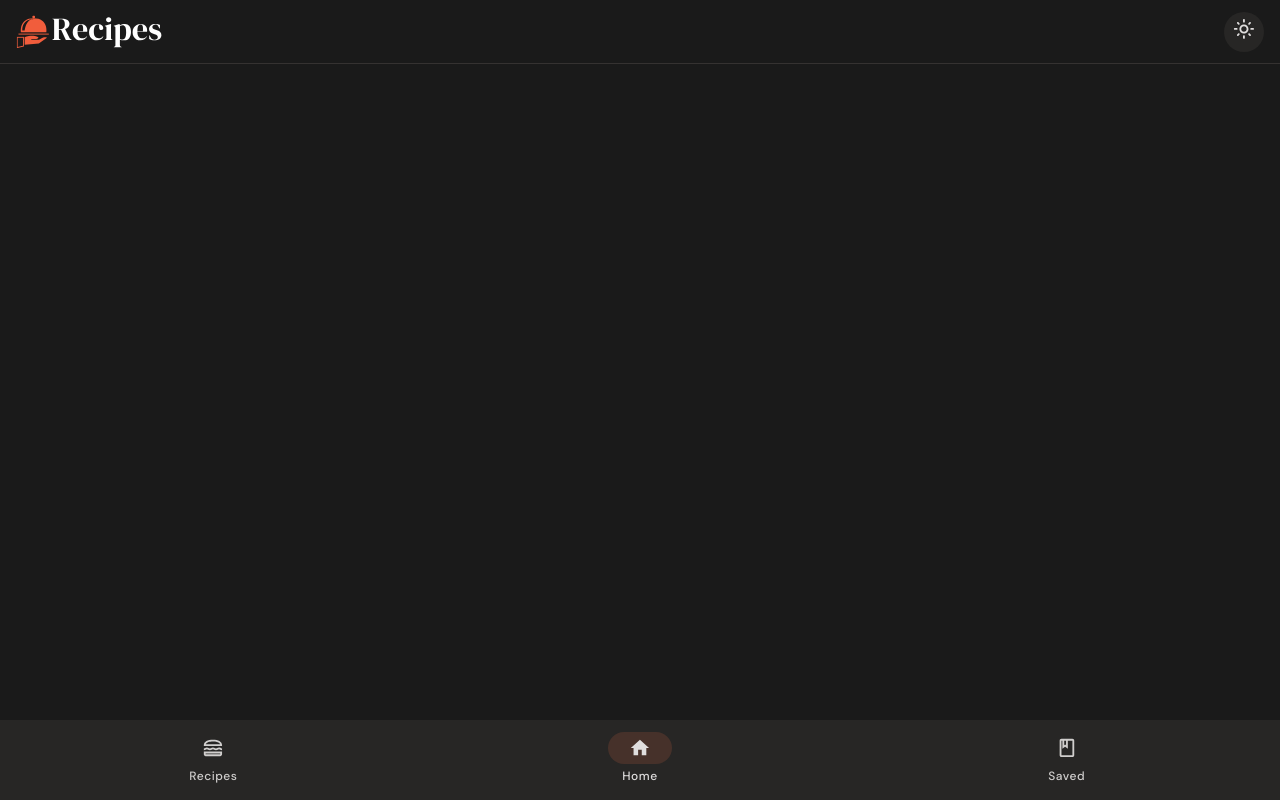
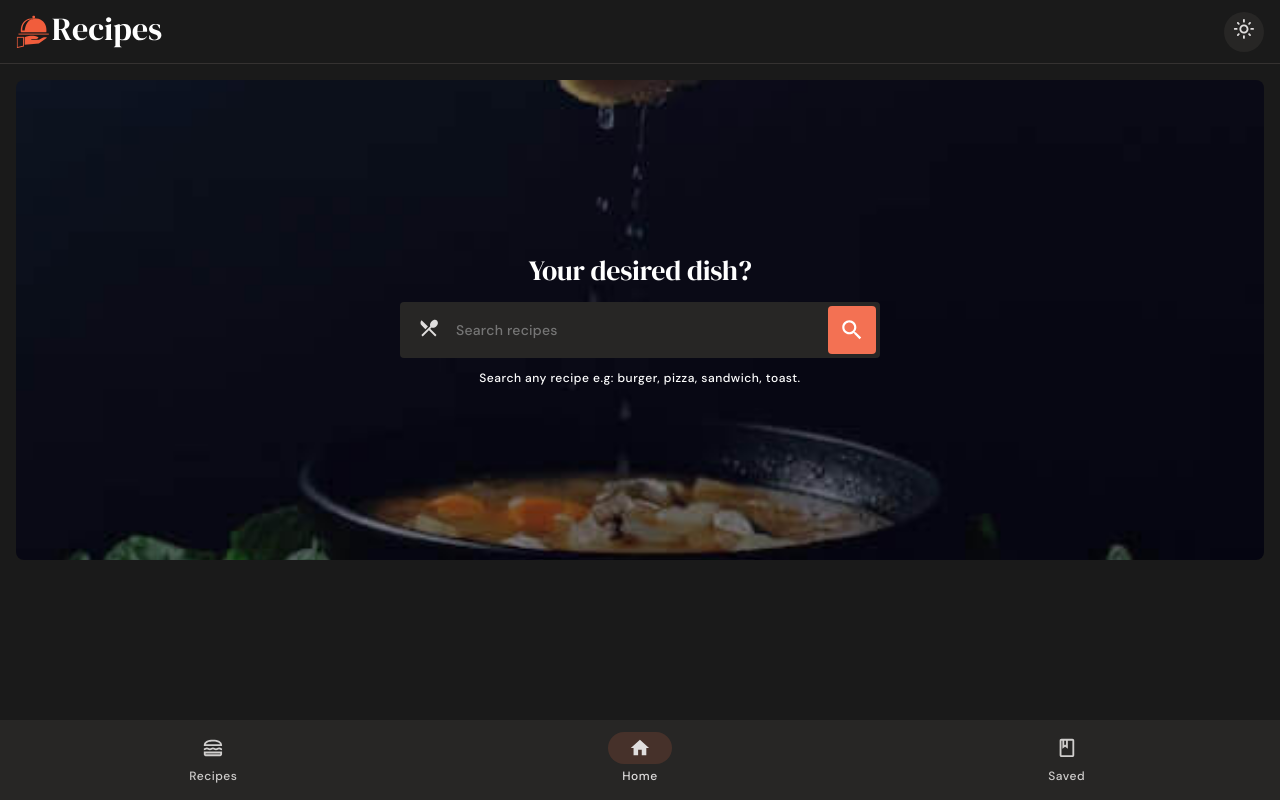
Before and after one commit to Basavarajakjbasuu/Recipes, a React (Vite) app: page / in a window 1280 px wide. Built offline with nearby package versions, Linux system fonts and the light colour scheme.

Commit message:
Hero section is finished

```diff
--- /dev/null
+++ b/src/components/hero/Hero.tsx
@@ -0,0 +1,50 @@
+import { FC, ReactElement } from 'react'
+
+import './hero.css';
+
+import SearchIcon from '@mui/icons-material/SearchOutlined';
+import  LocalDiningIcon  from '@mui/icons-material/LocalDiningOutlined';
+
+const Hero: FC = (): ReactElement => {
+  return (
+    <article>
+
+      <section className="hero" aria-label='banner'>
+
+        <div className="banner-card">
+
+          <h1 className="display-large">Your desired dish?</h1>
+
+          <div className="search-wrapper">
+
+            <span className=" material-symbols-outlined leading-icon"><LocalDiningIcon fontSize='large' /></span>
+
+            <input
+              type="search"
+              name="search"
+              aria-label='Search recipes'
+              placeholder='Search recipes'
+              className='search-field body-medium has-value'
+              autoComplete="off"
+            />
+
+            <button className="search-submit" aria-label='Submit'>
+
+              <span className='material-symbols-outlined'><SearchIcon fontSize='inherit' /></span>
+
+            </button>
+
+          </div>
+
+          <p className="label-medium">
+            Search any recipe e.g: burger, pizza, sandwich, toast.
+          </p>
+
+        </div>
+      </section>
+
+    </article>
+  )
+}
+
+export default Hero
--- /dev/null
+++ b/src/components/hero/hero.css
@@ -0,0 +1,67 @@
+/*-----------------------------------*\
+  #HERO
+\*-----------------------------------*/
+
+.hero { padding-inline: 16px; }
+
+.banner-card {
+  background-color: var(--image-background);
+  color: var(--white);
+  background-image: url('../../assets/hero-banner-small.jpg');
+  background-repeat: no-repeat;
+  background-position: center;
+  background-size: cover;
+  height: 480px;
+  display: grid;
+  grid-template-columns: 1fr;
+  place-content: center;
+  text-align: center;
+  padding-inline: 20px;
+  border-radius: var(--radius-8);
+}
+
+.hero .search-wrapper {
+  position: relative;
+  color: var(--on-background);
+  border-radius: var(--radius-4);
+  max-width: 480px;
+  width: 100%;
+  margin-inline: auto;
+  margin-block: 16px 12px;
+  overflow: hidden;
+}
+
+.hero .search-wrapper .leading-icon {
+  position: absolute;
+  top: 50%;
+  left: 16px;
+  transform: translateY(-50%);
+}
+
+.search-field {
+  height: 56px;
+  background-color: var(--primary-container);
+  padding-inline: 56px;
+  outline: none;
+  color: var(--on-background);
+  font-weight: var(--weight-medium);
+}
+
+.search-submit {
+  position: absolute;
+  top: 4px;
+  right: 4px;
+  bottom: 4px;
+  width: 48px;
+  height: 48px;
+  display: flex;
+  align-items: center;
+  justify-content: center;
+  background-color: var(--primary);
+  color: var(--white);
+  border-radius: var(--radius-4);
+}
+
+.search-submit:where(:hover, :focus-visible):not(:active) {
+  background-color: var(--primary-hover);
+}
--- a/src/components/index.ts
+++ b/src/components/index.ts
@@ -1,10 +1,12 @@
 import Header from "./header/Header";
 import MobileNav from "./mobileNav/MobileNav";
+import Hero from "./hero/Hero";
 
 
 export {
   Header,
-  MobileNav
+  MobileNav,
+  Hero
 }
 
 
--- a/src/components/mobileNav/MobileNav.tsx
+++ b/src/components/mobileNav/MobileNav.tsx
@@ -103,7 +103,6 @@ const MobileNav: FC = (): ReactElement => {
             )
           }
 
-
           <span className="label-medium">
             Saved
           </span>
--- a/src/index.css
+++ b/src/index.css
@@ -340,10 +340,11 @@ main { flex-grow: 1; }
 }
 
 .material-symbols-outlined {
-  /* display: block; */
+  display: block;
   width: 1em;
   height: 1em;
   overflow: hidden;
+  font-size: var(--fs-display-small);
 }
 /**
  * Button
@@ -365,6 +366,17 @@ main { flex-grow: 1; }
   padding-inline-start: 16px;
 }
 
+.section {
+  margin-block-end: var(--section-gap);
+}
+
+.container {
+  max-width: 1130px;
+  width: 100%;
+  margin-inline: auto;
+  padding-inline: 16px;
+}
+
 /* Primary button */
 
 .btn-primary {
--- a/src/pages/Home.tsx
+++ b/src/pages/Home.tsx
@@ -1,11 +1,14 @@
 import { FC, ReactElement } from 'react'
-import { Header, MobileNav } from '../components'
+import { Header, Hero, MobileNav } from '../components'
 
 const Home: FC = (): ReactElement => {
   return (
     <>
       <Header />
       <MobileNav />
+      <main>
+        <Hero />
+      </main>
     </>
   )
 }
```
